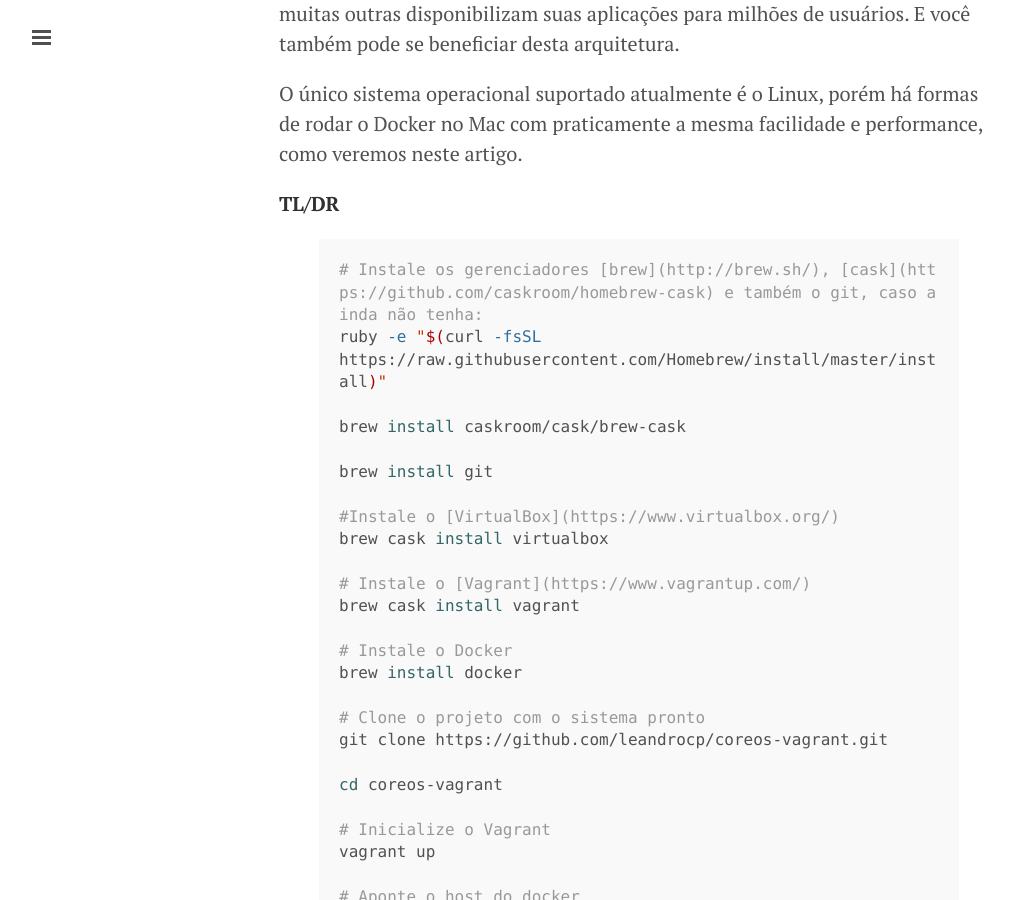
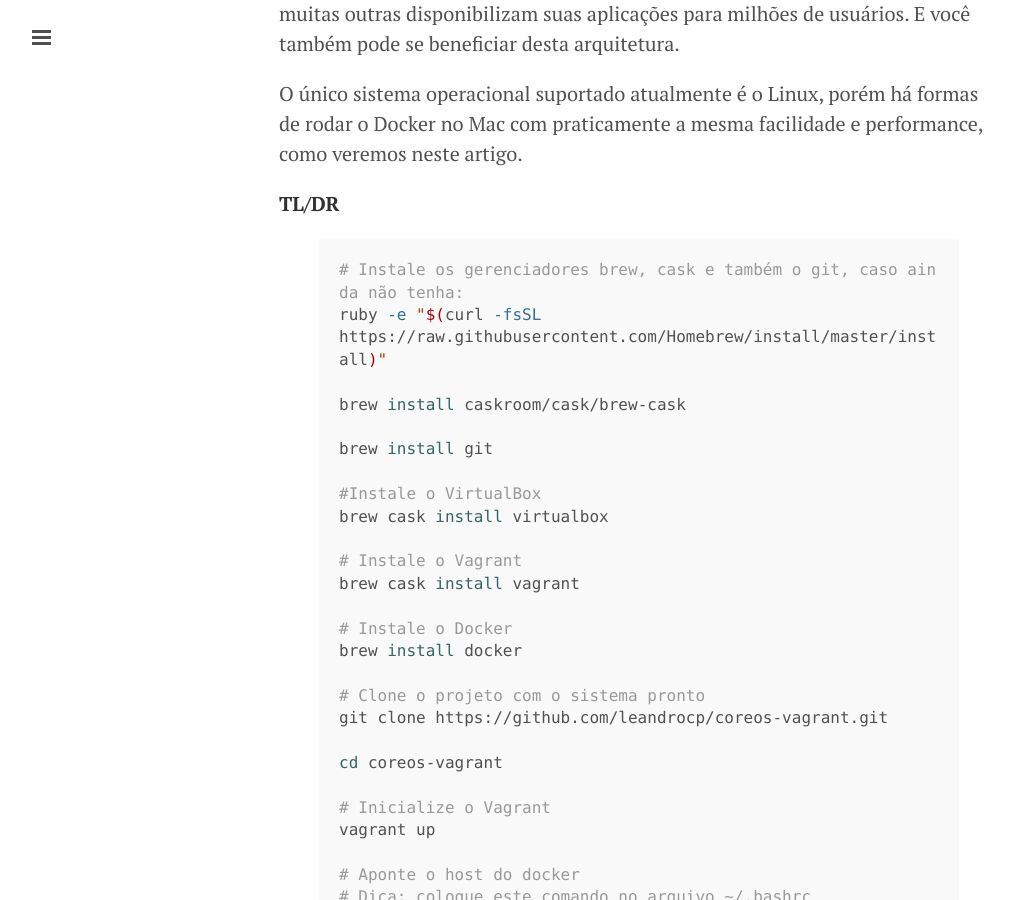
Before and after one commit to leandrocp/leandrocp.github.io, a Jekyll site: the page built from _posts/2015-06-19-docker-no-macos.md, in a window 1280 px wide and 900 px high, scrolled down 293 px. Shown: the whole window, without its empty margins (1-1014 px from the left). Built offline with Jekyll 4.4.1, drawn with Linux system fonts in a browser that asks for light colours; Markdown is read by kramdown in place of the engine named in the settings; comment, search, counter and statistics services are not loaded; some of the changed lines change nothing that is shown.

Commit message:
Update 2015-06-19-docker-no-macos.md

```diff
--- a/_posts/2015-06-19-docker-no-macos.md
+++ b/_posts/2015-06-19-docker-no-macos.md
@@ -11,7 +11,7 @@
 
 {% highlight bash %}
 
-# Instale os gerenciadores [brew](http://brew.sh/), [cask](https://github.com/caskroom/homebrew-cask) e também o git, caso ainda não tenha:
+# Instale os gerenciadores brew, cask e também o git, caso ainda não tenha:
 ruby -e "$(curl -fsSL
 https://raw.githubusercontent.com/Homebrew/install/master/install)"
 
@@ -19,10 +19,10 @@
 
 brew install git
 
-#Instale o [VirtualBox](https://www.virtualbox.org/)
+#Instale o VirtualBox
 brew cask install virtualbox
 
-# Instale o [Vagrant](https://www.vagrantup.com/)
+# Instale o Vagrant
 brew cask install vagrant
 
 # Instale o Docker
```
